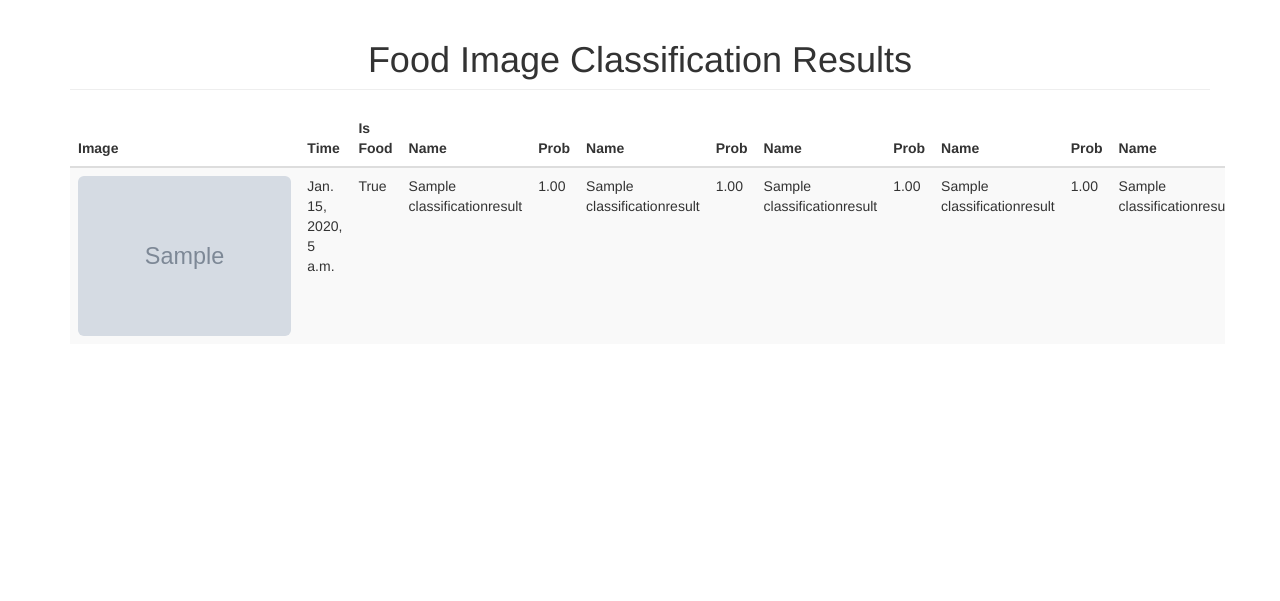
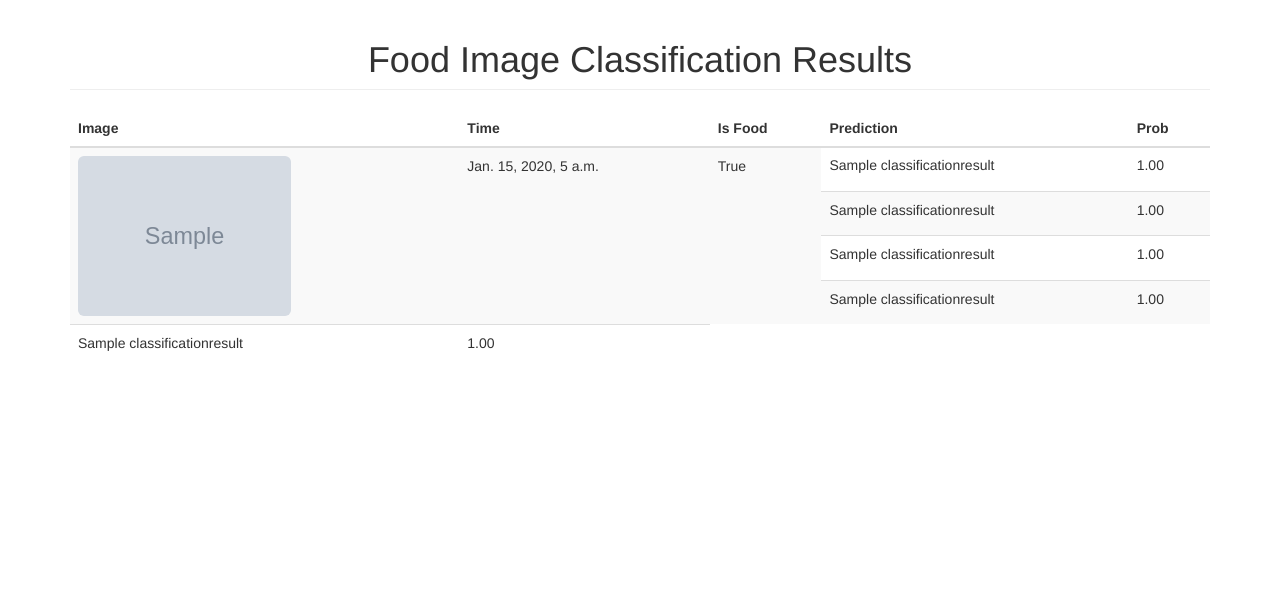
Before and after one commit to RenfengLiu/caffeWeb, a Django app: page /results in a window 1280 px wide. Shown: the part 50-651 px from the top of the page. Run offline with Django 3.2, Linux system fonts and the light colour scheme; tables that the repository leaves empty hold one stand-in row (values such as "Sample post"); grey boxes marked "Sample" are stand-in pictures; parts of the project's set-up code (start-up, migrations or seed data) failed here and were passed over; some libraries are stand-ins or nearby versions.

Commit message:
change tab views

```diff
--- a/AppServer/templates/results.html
+++ b/AppServer/templates/results.html
@@ -17,38 +17,40 @@
                     <th>Image</th>
                     <th>Time</th>
                     <th>Is Food</th>
-                    <th>Name</th>
-                    <th>Prob</th>
-                    <th>Name</th>
-                    <th>Prob</th>
-                    <th>Name</th>
-                    <th>Prob</th>
-                    <th>Name</th>
-                    <th>Prob</th>
-                    <th>Name</th>
-                    <th>Prob</th>
+                    <th>Prediction</th>
+                      <th>Prob</th>
                   </tr>
               </thead>
               <tbody>
               {% for info in results %}
                   <tr>
-                      <td>
+                      <td rowspan=5>
                           <div>
                               <a href="{{ info.image_path }}">
                                   <img src="{{ info.image_path }}" class="img-rounded" height="160">
                               </a>
                           </div>
                       </td>
-                      <td>{{ info.upload_date }}</td>
-                      <td >{{ info.is_food }}</td>
+                      <td rowspan=5>{{ info.upload_date }}</td>
+                      <td rowspan=5>{{ info.is_food }}</td>
+                  </tr>
+                  <tr>
                       <td>{{ info.label1 }}</td>
                       <td>{{ info.prob1 }}</td>
+                  </tr>
+                  <tr>
                       <td>{{ info.label2 }}</td>
                       <td>{{ info.prob2 }}</td>
+                  </tr>
+                  <tr>
                       <td>{{ info.label3 }}</td>
                       <td>{{ info.prob3 }}</td>
+                  </tr>
+                  <tr>
                       <td>{{ info.label4 }}</td>
                       <td>{{ info.prob4 }}</td>
+                  </tr>
+                  <tr>
                       <td>{{ info.label5 }}</td>
                       <td>{{ info.prob5 }}</td>
                   </tr>
```
